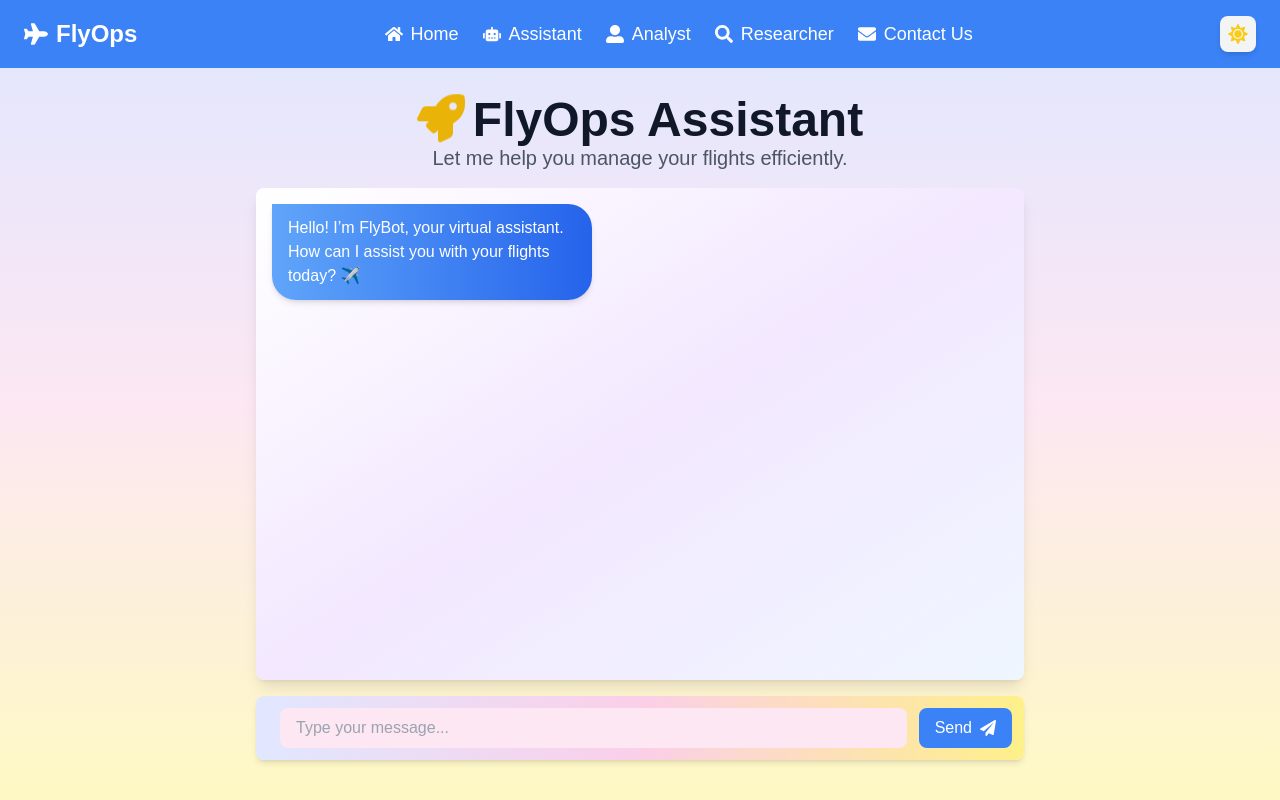
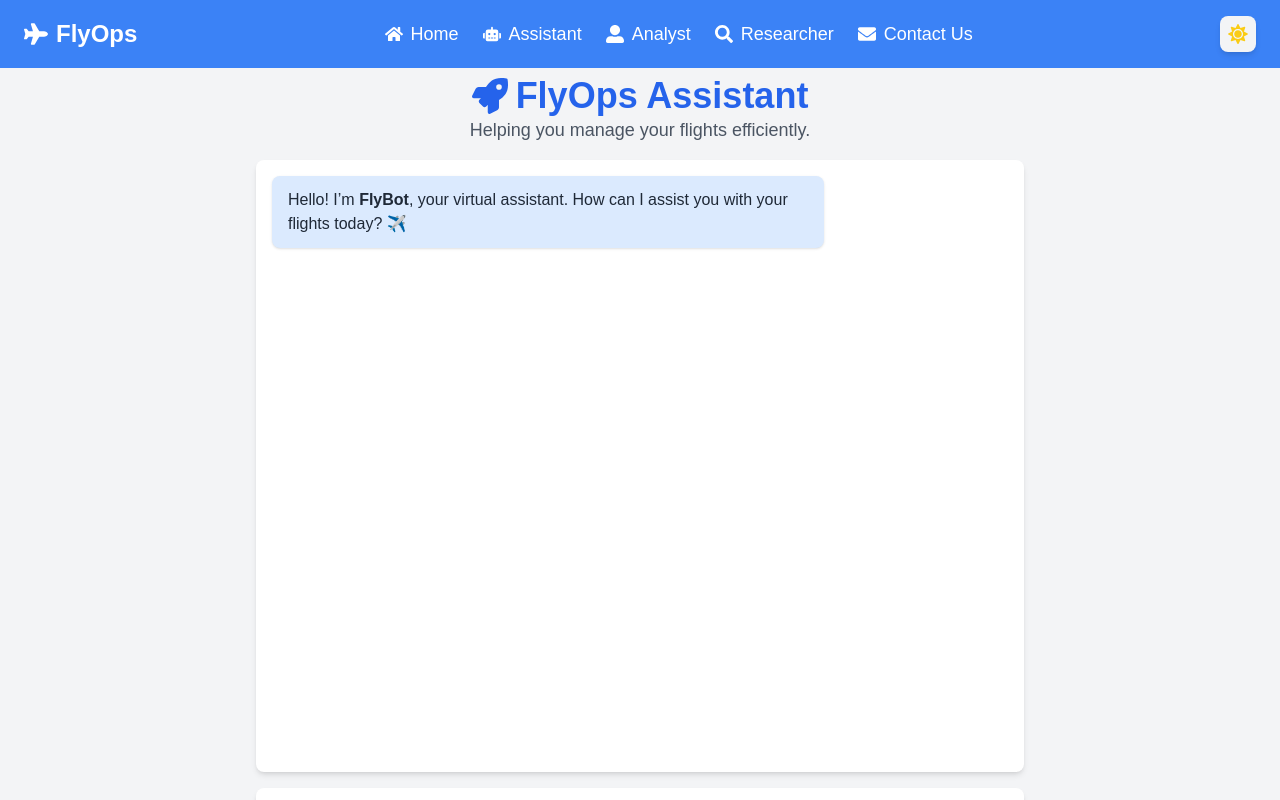
Before and after one commit to AaronSosaRamos/flyops-frontend, a Next.js app: page /assistant in a window 1280 px wide. Shown: the top 800 px of the page. Built offline with nearby package versions, Linux system fonts and the light colour scheme; no server answers.

Commit message:
integration/flyops-assistant

```diff
--- a/components/assistant/AssistantChatBotScreen.tsx
+++ b/components/assistant/AssistantChatBotScreen.tsx
@@ -1,70 +1,124 @@
-import React, { useState } from 'react';
+import axiosInstance from '@/utils/axiosInstance';
+import React, { useState, useRef, useEffect, KeyboardEvent } from 'react';
 import { FaPaperPlane, FaRocket } from 'react-icons/fa';
+import ReactMarkdown from 'react-markdown';
 
-const ChatBotScreen = () => {
-  const [messages, setMessages] = useState([
-    { sender: 'bot', text: 'Hello! I’m FlyBot, your virtual assistant. How can I assist you with your flights today? ✈️' },
+interface Message {
+  sender: 'bot' | 'user';
+  text: string;
+}
+
+const ChatBotScreen: React.FC = () => {
+  const [messages, setMessages] = useState<Message[]>([
+    { sender: 'bot', text: 'Hello! I’m **FlyBot**, your virtual assistant. How can I assist you with your flights today? ✈️' },
   ]);
-  const [input, setInput] = useState('');
-  const [isTyping, setIsTyping] = useState(false);
+  const [input, setInput] = useState<string>('');
+  const [isTyping, setIsTyping] = useState<boolean>(false);
+  const chatBoxRef = useRef<HTMLDivElement>(null);
 
   const handleSendMessage = async () => {
     if (input.trim()) {
-      setMessages([...messages, { sender: 'user', text: input }]);
+      const newUserMessage: Message = { sender: 'user', text: input };
+      setMessages((prev) => [...prev, newUserMessage]);
       setInput('');
       setIsTyping(true);
-      await new Promise((resolve) => setTimeout(resolve, 1500));
-      setMessages((prev) => [
-        ...prev,
-        { sender: 'bot', text: 'Your request has been processed. How else can I help you? 🌍' },
-      ]);
-      setIsTyping(false);
+
+      try {
+        const response = await axiosInstance.post('/flyops-assistant', {
+          query: input,
+        });
+
+        const botReply: Message = {
+          sender: 'bot',
+          text: response.data || 'Sorry, I couldn’t process your request. Please try again. 🌍',
+        };
+
+        setMessages((prev) => [...prev, botReply]);
+      } catch (error) {
+        const errorReply: Message = {
+          sender: 'bot',
+          text: 'An error occurred while processing your request. Please try again later. ⚠️',
+        };
+
+        setMessages((prev) => [...prev, errorReply]);
+      } finally {
+        setIsTyping(false);
+      }
     }
   };
 
+  const handleKeyDown = (event: KeyboardEvent<HTMLInputElement>) => {
+    if (event.key === 'Enter' && !isTyping) {
+      event.preventDefault();
+      handleSendMessage();
+    }
+  };
+
+  useEffect(() => {
+    if (chatBoxRef.current) {
+      chatBoxRef.current.scrollTop = chatBoxRef.current.scrollHeight;
+    }
+  }, [messages]);
+
   return (
-    <div className="min-h-screen pt-20 pb-10 bg-gradient-to-b from-indigo-100 via-pink-100 to-yellow-100 dark:bg-gradient-to-b dark:from-gray-900 dark:via-gray-850 dark:to-black text-gray-900 dark:text-gray-200 flex flex-col items-center justify-between transition-all duration-500 ease-in-out">
-      <header className="w-full text-center py-4 z-10">
-        <h1 className="text-3xl font-bold flex items-center justify-center sm:text-4xl md:text-5xl">
-          <FaRocket className="text-yellow-500 mr-2 animate-bounce" /> FlyOps Assistant
+    <div className="min-h-screen flex flex-col items-center justify-between mt-[60px] bg-gray-100 dark:bg-gray-900 text-gray-900 dark:text-gray-200 transition-all duration-500">
+      <header className="w-full text-center py-4">
+        <h1 className="text-3xl sm:text-4xl font-bold flex items-center justify-center text-blue-600 dark:text-blue-400">
+          <FaRocket className="mr-2" /> FlyOps Assistant
         </h1>
-        <p className="text-md sm:text-lg md:text-xl text-gray-600 dark:text-gray-400">
-          Let me help you manage your flights efficiently.
+        <p className="text-base sm:text-lg text-gray-600 dark:text-gray-400">
+          Helping you manage your flights efficiently.
         </p>
       </header>
-
-      <div className="flex flex-col w-full max-w-3xl bg-gradient-to-br from-white via-purple-100 to-blue-50 dark:from-gray-800 dark:via-gray-850 dark:to-black shadow-lg rounded-lg overflow-hidden h-96 flex-grow z-10 transition-transform duration-500">
-        <div className="flex-1 p-2 sm:p-4 overflow-y-auto">
+      <div className="flex flex-col w-full max-w-3xl bg-white dark:bg-gray-800 shadow-md rounded-lg overflow-hidden h-96 flex-grow">
+        <div
+          ref={chatBoxRef}
+          className="flex-1 p-4 overflow-y-auto scroll-smooth"
+        >
           {messages.map((message, index) => (
-            <div key={index} className={`flex ${message.sender === 'bot' ? 'justify-start' : 'justify-end'} mb-2 animate-fadeInUp`}>
-              <div className={`max-w-[80%] sm:max-w-xs px-3 py-2 sm:px-4 sm:py-3 rounded-tl-none rounded-3xl ${
-                  message.sender === 'bot' ? 'bg-gradient-to-r from-blue-400 to-blue-600 text-white dark:from-blue-500 dark:to-blue-700'
-                  : 'bg-gradient-to-r from-pink-400 to-pink-600 text-white dark:from-yellow-600 dark:to-yellow-800'
-                } shadow-md transition-transform duration-300 transform hover:scale-105`}>
-                {message.text}
+            <div
+              key={index}
+              className={`flex ${message.sender === 'bot' ? 'justify-start' : 'justify-end'} mb-4`}
+            >
+              <div
+                className={`w-auto max-w-[75%] break-words px-4 py-3 rounded-lg shadow ${
+                  message.sender === 'bot'
+                    ? 'bg-blue-100 text-gray-800 dark:bg-blue-700 dark:text-white'
+                    : 'bg-green-100 text-gray-800 dark:bg-green-700 dark:text-white'
+                }`}
+              >
+                <ReactMarkdown>{message.text}</ReactMarkdown>
               </div>
             </div>
           ))}
           {isTyping && (
-            <div className="flex justify-start mb-2">
-              <div className="max-w-[80%] sm:max-w-xs px-3 py-2 sm:px-4 sm:py-3 bg-gradient-to-r from-blue-400 to-blue-600 text-white dark:from-blue-500 dark:to-blue-700 rounded-tl-none rounded-3xl shadow-md transition-transform duration-300 transform hover:scale-105">
-                <span className="dot-pulse">• • •</span>
+            <div className="flex justify-start mb-4">
+              <div className="bg-blue-100 dark:bg-blue-700 text-gray-800 dark:text-white rounded-lg px-4 py-3">
+                <div className="flex space-x-1">
+                  <span className="w-2 h-2 bg-gray-800 dark:bg-white rounded-full animate-bounce"></span>
+                  <span className="w-2 h-2 bg-gray-800 dark:bg-white rounded-full animate-bounce delay-150"></span>
+                  <span className="w-2 h-2 bg-gray-800 dark:bg-white rounded-full animate-bounce delay-300"></span>
+                </div>
               </div>
             </div>
           )}
         </div>
       </div>
-
-      <div className="flex items-center w-full max-w-3xl bg-gradient-to-r from-indigo-100 via-pink-200 to-yellow-200 dark:from-gray-800 dark:via-gray-700 dark:to-gray-900 p-2 sm:p-3 rounded-lg shadow-md mt-4 z-20 relative">
+      <div className="flex items-center w-full max-w-3xl bg-white dark:bg-gray-800 p-4 rounded-lg shadow-md mt-4">
         <input
-          className="flex-1 bg-pink-100 dark:bg-gray-700 text-gray-900 dark:text-gray-300 rounded-lg px-3 sm:px-4 py-2 sm:py-2 mx-2 sm:mx-3 focus:outline-none transition-colors duration-300"
+          className="flex-1 bg-gray-100 dark:bg-gray-700 text-gray-900 dark:text-gray-200 rounded-lg px-4 py-2 focus:outline-none transition-all duration-300"
           type="text"
           placeholder="Type your message..."
           value={input}
           onChange={(e) => setInput(e.target.value)}
+          onKeyDown={handleKeyDown}
           disabled={isTyping}
         />
-        <button className="bg-blue-500 hover:bg-blue-600 text-white rounded-lg px-3 sm:px-4 py-2 sm:py-2 transition-transform duration-300 transform hover:scale-105 focus:outline-none flex items-center" onClick={handleSendMessage} disabled={isTyping}>
+        <button
+          className="ml-4 bg-blue-500 hover:bg-blue-600 text-white px-4 py-2 rounded-lg shadow-md transition-transform transform hover:scale-105 focus:outline-none flex items-center"
+          onClick={handleSendMessage}
+          disabled={isTyping}
+        >
           Send <FaPaperPlane className="ml-2" />
         </button>
       </div>
--- a/package.json
+++ b/package.json
@@ -11,11 +11,13 @@
   "dependencies": {
     "@headlessui/react": "2.1.8",
     "@hookform/resolvers": "3.9.1",
+    "axios": "1.7.7",
     "next": "14.2.13",
     "react": "^18",
     "react-dom": "^18",
     "react-hook-form": "7.53.2",
     "react-icons": "5.3.0",
+    "react-markdown": "9.0.1",
     "react-toastify": "10.0.6",
     "yup": "1.4.0"
   },
--- /dev/null
+++ b/utils/axiosInstance.ts
@@ -0,0 +1,21 @@
+import axios from 'axios';
+
+const axiosInstance = axios.create({
+  baseURL: process.env.NEXT_PUBLIC_API_URL,
+  headers: {
+    'Content-Type': 'application/json',
+    'api-key': process.env.NEXT_PUBLIC_API_KEY || '',
+  },
+});
+
+axiosInstance.interceptors.request.use(
+  (config) => config,
+  (error) => Promise.reject(error)
+);
+
+axiosInstance.interceptors.response.use(
+  (response) => response,
+  (error) => Promise.reject(error)
+);
+
+export default axiosInstance;
```
Also changed, not shown: 2 other files (tests, documents, lock files or other folders).
